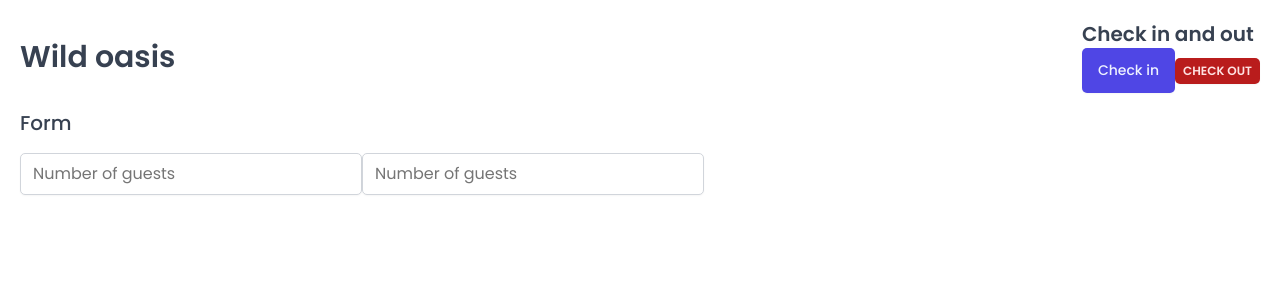
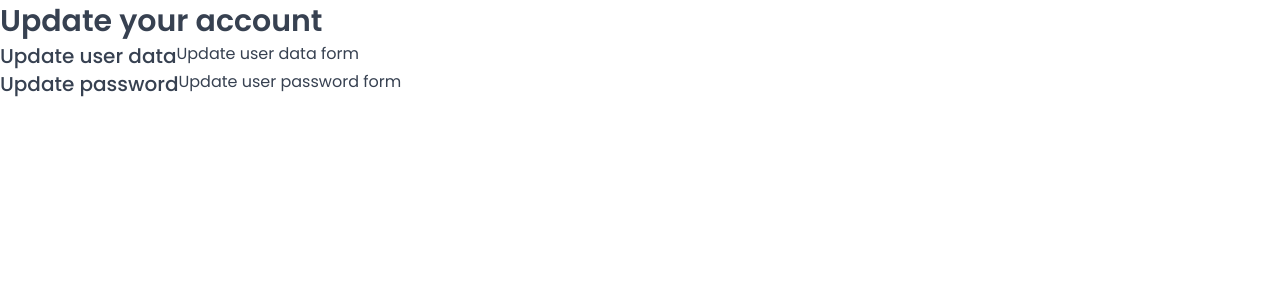
Before and after one commit to marcorodrigues853/guest-houses, a React (Vite) app: page /account in a window 1280 px wide. Shown: the top 300 px of the page. Built offline with nearby package versions, Linux system fonts and the light colour scheme; a web font is replaced by a local one.

Commit message:
core:  install react router dom and config

```diff
--- a/package.json
+++ b/package.json
@@ -12,6 +12,7 @@
   "dependencies": {
     "react": "^18.2.0",
     "react-dom": "^18.2.0",
+    "react-router-dom": "^6.14.2",
     "styled-components": "^6.0.5"
   },
   "devDependencies": {
--- a/src/App.jsx
+++ b/src/App.jsx
@@ -1,48 +1,33 @@
-import styled from "styled-components"
 import GlobalStyles from "./styles/GlobalStyles";
-import Button from "./ui/Button";
-import Input from "./ui/Input";
-import Heading from "./ui/Heading";
-import Row from "./ui/Row";
+import { BrowserRouter, Navigate, Route, Routes } from "react-router-dom";
+import Dashboard from "./pages/Dashboard"
+import Bookings from "./pages/Bookings"
+import Users from "./pages/Users"
+import Settings from "./pages/Settings"
+import Account from "./pages/Account"
+import Login from "./pages/Login"
+import PageNotFound from "./pages/PageNotFound"
 
-const StyledApp = styled.div`
-  padding:20px;
-`;
 
-function App() {
+const App = () => {
   return (
     <>
       <GlobalStyles />
-      <StyledApp>
+      <BrowserRouter>
+        <Routes>
+          <Route index element={<Navigate replace to="dashboard" />} />
+          <Route path="dashboard" element={<Dashboard />} />
+          <Route path="bookings" element={<Bookings />} />
+          <Route path="users" element={<Users />} />
+          <Route path="settings" element={<Settings />} />
+          <Route path="account" element={<Account />} />
+          <Route path="login" element={<Login />} />
+          <Route path="*" element={<PageNotFound />} />
 
-        <Row>
-          <Row type="horizontal">
-            <Heading as='h1'>
-              Wild oasis
-            </Heading>
-            <div>
-              <Heading as='h2'>
-                Check in and out
-              </Heading>
-              <Button onClick={() => alert("check in ")}>Check in</Button>
-              <Button variation="danger" size="small" onClick={() => alert("check out ")}>Check out</Button>
-            </div>
-          </Row>
-
-
-          <Row>
-            <Heading as="h3">Form</Heading>
-            <form >
-              <Input type="number" placeholder="Number of guests" />
-              <Input type="number" placeholder="Number of guests" />
-            </form>
-          </Row>
-
-        </Row>
-
-      </StyledApp >
+        </Routes>
+      </BrowserRouter>
     </>
-  )
+  );
 }
 
-export default App
+export default App;
--- a/src/ui/Row.jsx
+++ b/src/ui/Row.jsx
@@ -20,7 +20,7 @@
 
 
 Row.defaultProps = {
-    type: 'vertical'
+    stype: 'vertical'
 }
 
 export default Row;
```
Also changed, not shown: 1 other file (tests, documents, lock files or other folders).
